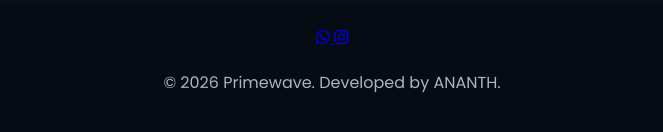
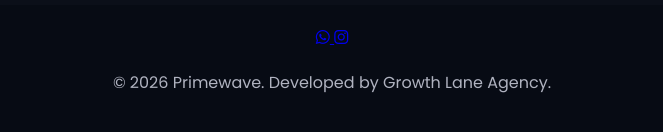
Before and after one commit to wdev00-lgtm/primewave, a website: page public/index.html in a window 1280 px wide. Shown: the part 4505-4637 px from the top of the page, without its empty margins (308-971 px from the left). Drawn offline with nearby package versions, Linux system fonts and the light colour scheme.

Commit message:
Update index.html
fuulll updated

```diff
--- a/public/index.html
+++ b/public/index.html
@@ -152,7 +152,7 @@
             </a>
         </div>
 
-        <p>© 2026 Primewave. Developed by ANANTH.</p>
+        <p>© 2026 Primewave. Developed by Growth Lane Agency.</p>
     </footer>
 
     <!-- Reveal Script -->
```
